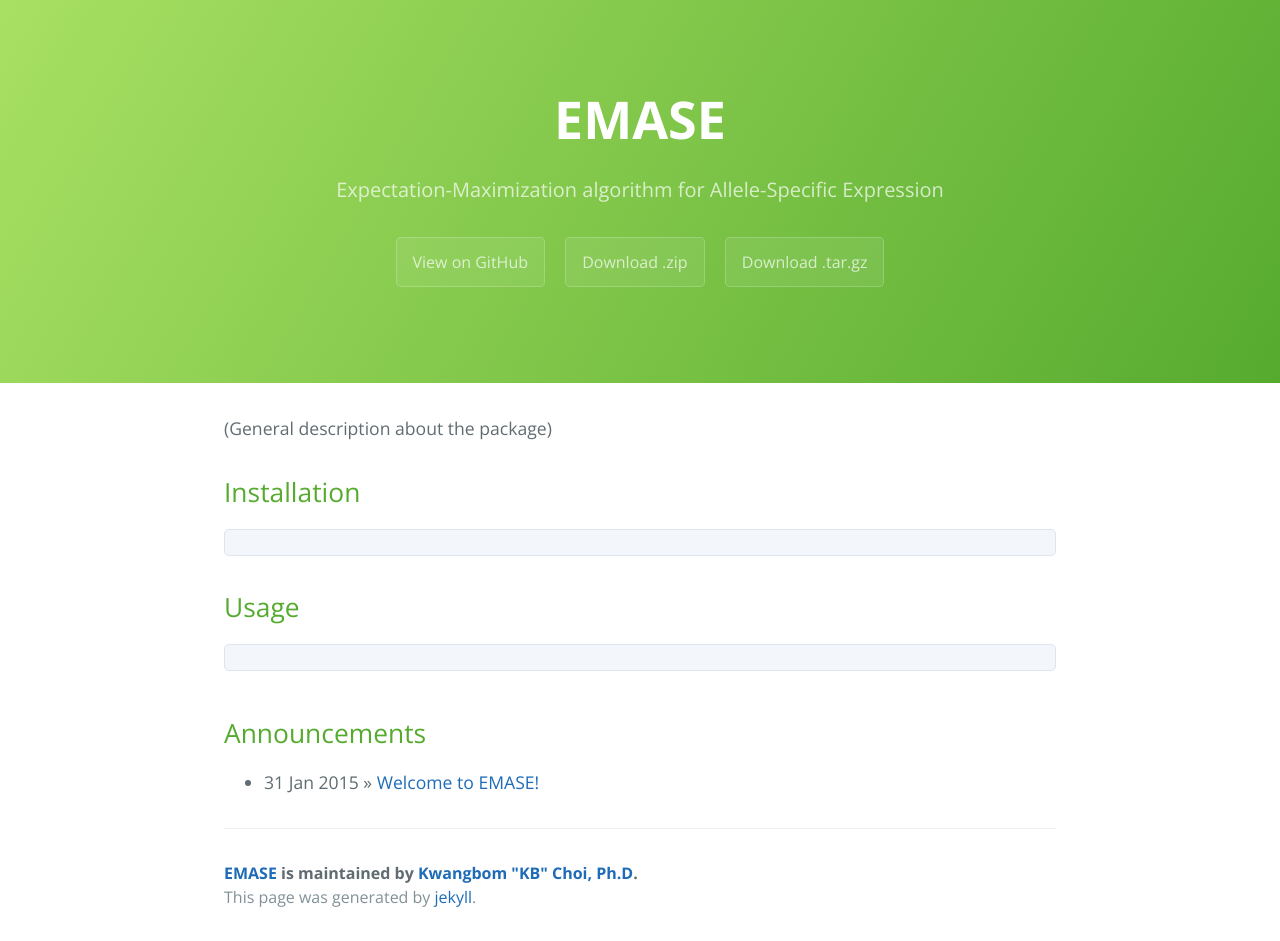
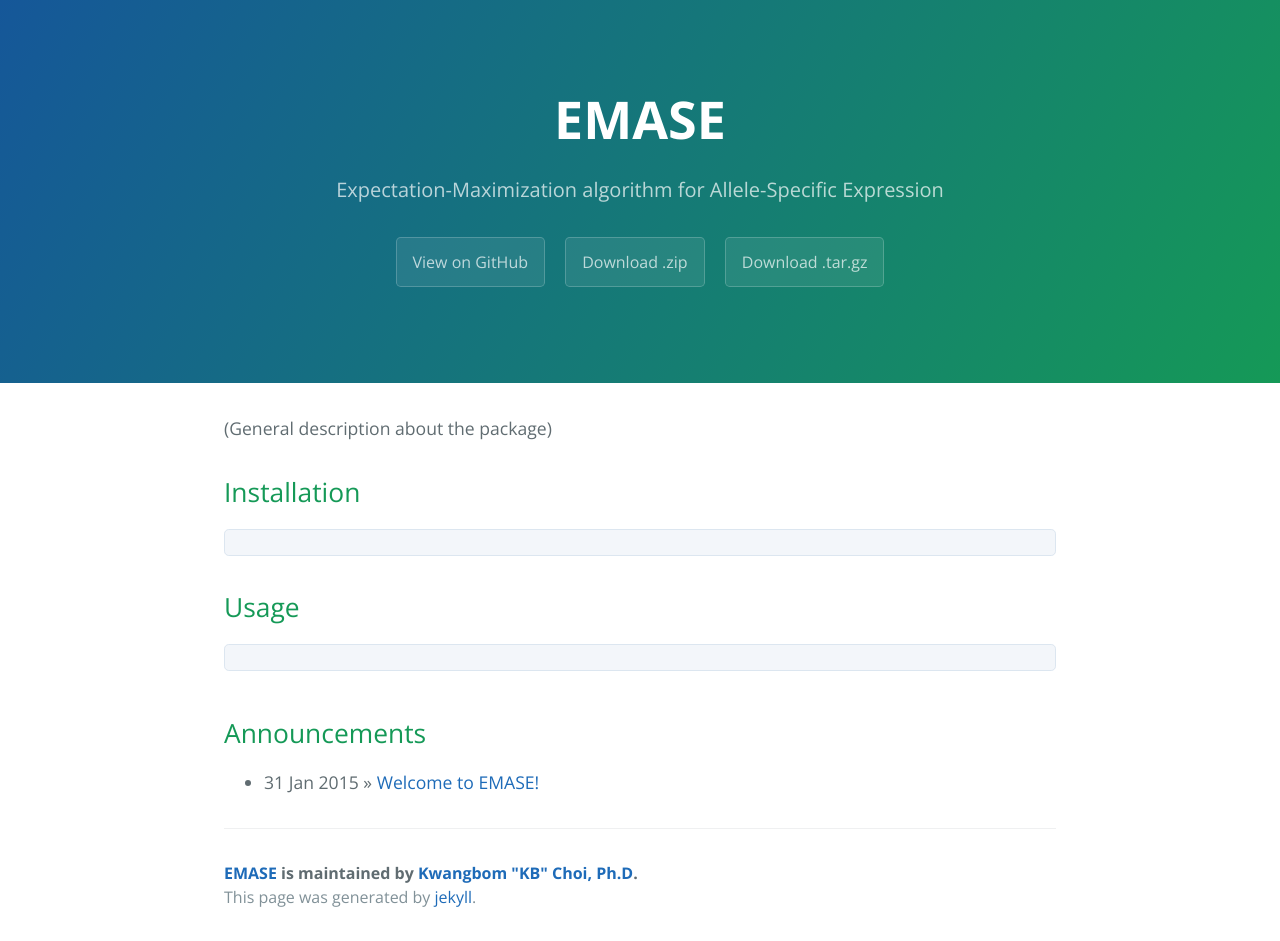
Before and after one commit to churchill-lab/emase, a Jekyll site: the page built from index.html, in a window 1280 px wide. Built offline with Jekyll 4.4.1, drawn with Linux system fonts in a browser that asks for light colours; the list of posts is cut into pages by our own code.

Commit message:
[kbchoi] Refined index.html

```diff
--- a/css/cayman.css
+++ b/css/cayman.css
@@ -139,7 +139,7 @@ a:hover { text-decoration: underline; }
 @media screen and (max-width: 42em) { .btn { display: block; width: 100%; padding: 0.75rem; font-size: 0.9rem; }
   .btn + .btn { margin-top: 1rem; margin-left: 0; } }
 
-.page-header { color: #fff; text-align: center; background-color: #56ab2f; background-image: linear-gradient(120deg, #a8e063, #56ab2f); }
+.page-header { color: #fff; text-align: center; background-color: #159957; background-image: linear-gradient(120deg, #155799, #159957); }
 @media screen and (min-width: 64em) { .page-header { padding: 5rem 6rem; } }
 @media screen and (min-width: 42em) and (max-width: 64em) { .page-header { padding: 3rem 4rem; } }
 @media screen and (max-width: 42em) { .page-header { padding: 2rem 1rem; } }
@@ -160,7 +160,7 @@ a:hover { text-decoration: underline; }
 @media screen and (min-width: 42em) and (max-width: 64em) { .main-content { padding: 2rem 4rem; font-size: 1.1rem; } }
 @media screen and (max-width: 42em) { .main-content { padding: 2rem 1rem; font-size: 1rem; } }
 .main-content img { max-width: 100%; }
-.main-content h1, .main-content h2, .main-content h3, .main-content h4, .main-content h5, .main-content h6 { margin-top: 2rem; margin-bottom: 1rem; font-weight: normal; color: #56ab2f; }
+.main-content h1, .main-content h2, .main-content h3, .main-content h4, .main-content h5, .main-content h6 { margin-top: 2rem; margin-bottom: 1rem; font-weight: normal; color: #159957; }
 .main-content p { margin-bottom: 1em; }
 .main-content code { padding: 2px 4px; font-family: Consolas, "Liberation Mono", Menlo, Courier, monospace; font-size: 0.9rem; color: #567482; background-color: #f3f6fa; border-radius: 0.3rem; }
 .main-content pre { padding: 0.8rem; margin-top: 0; margin-bottom: 1rem; font: 1rem Consolas, "Liberation Mono", Menlo, Courier, monospace; color: #567482; word-wrap: normal; background-color: #f3f6fa; border: solid 1px #dce6f0; border-radius: 0.3rem; }
```
